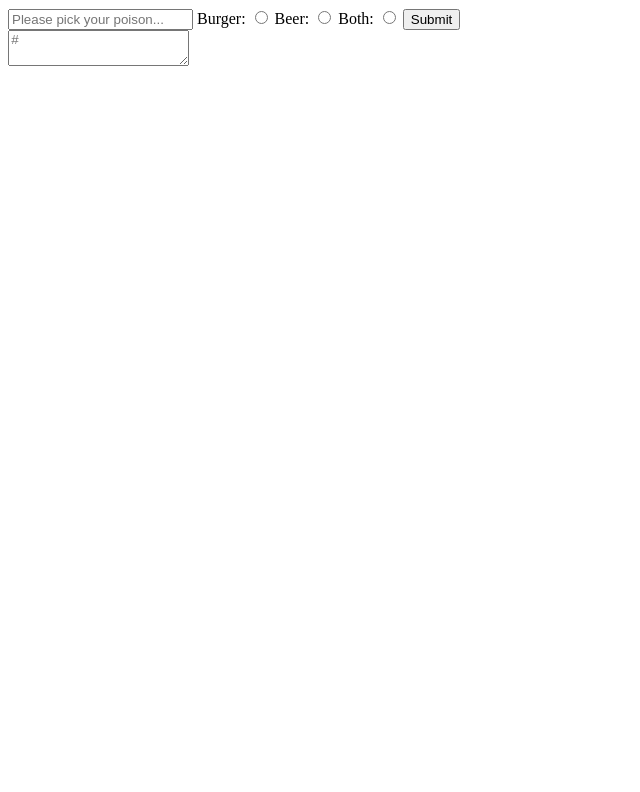
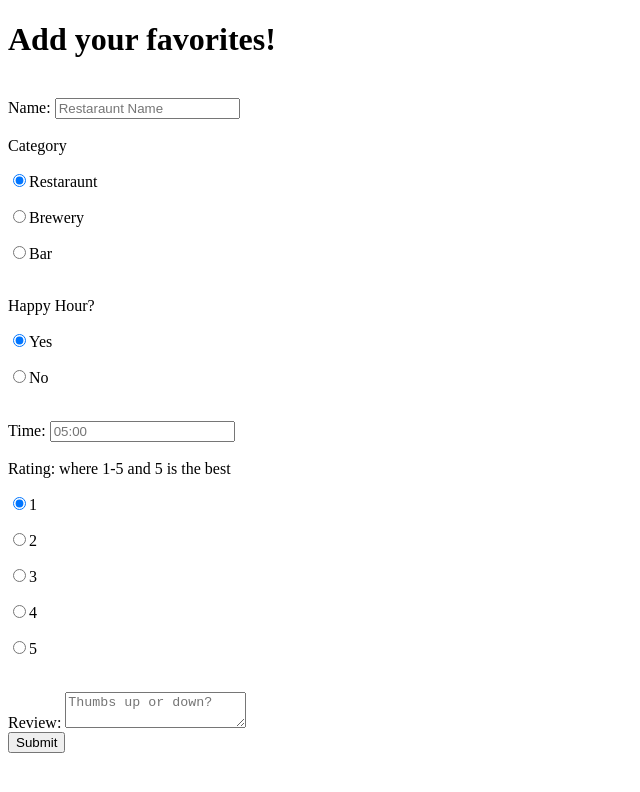
Before and after one commit to nbardoi/Burgers-n-Beer, a website: page public/add.html in a window 1280 px wide. Shown: the whole page, without its empty margins (0-640 px from the left). Drawn offline with Linux system fonts and the light colour scheme.

Commit message:
add form

```diff
--- a/public/add.html
+++ b/public/add.html
@@ -1,5 +1,6 @@
 <!DOCTYPE html>
 <html lang="en">
+
 <head>
   <meta charset="UTF-8">
   <meta name="viewport" content="width=device-width, initial-scale=1.0">
@@ -7,24 +8,80 @@
   <title>add form</title>
   <link rel="stylesheet" href="../public/css/add.css">
 </head>
+
 <body>
 
   <form action="/somewhere_else" method="GET">
 
-    <input type="text" name="choice" placeholder="Please pick your poison...">
+    <h1>Add your favorites!</h1>
 
-    Burger: <input type="radio" name="choice" value="Burger">
-    Beer: <input type="radio" name="choice" value="Beer">
-    Both: <input type="radio" name="choice" value="Both">
+    <br>
+
+    Name: <input form="form" id="name" placeholder="Restaraunt Name">
+
+    <br>
+    <br>
+
+    <label for="category_radio">Category</label>
+    <p>
+      <input type="radio" name="category" checked>Restaraunt</input>
+    </p>
+    <p>
+      <input type="radio" name="category">Brewery</input>
+    </p>
+
+    <p>
+      <input type="radio" name="category">Bar</input>
+    </p>
+
+    <br>
+
+    <label for="happy_hour_radio">Happy Hour?</label>
+    <p>
+      <input type="radio" name="yes_no" checked>Yes</input>
+    </p>
+    <p>
+      <input type="radio" name="yes_no">No</input>
+    </p>
+
+    <br>
+
+    Time: <input form="time" name="time" placeholder="05:00">
+
+    <br>
+    <br>
+
+    <label for="rating">Rating: where 1-5 and 5 is the best</label>
+    <p>
+      <input type="radio" name="rating" checked>1</input>
+    </p>
+    <p>
+      <input type="radio" name="rating">2</input>
+    </p>
+    <p>
+      <input type="radio" name="rating">3</input>
+    </p>
+    <p>
+      <input type="radio" name="rating">4</input>
+    </p>
+    <p>
+      <input type="radio" name="rating">5</input>
+    </p>
+
+    <br>
+    Review: <textarea placeholder="Thumbs up or down?"></textarea>
+
+    <br>
 
     <input type="submit" name="submit" id="submit">
 
     <br>
 
-    <textarea name="message" placeholder="#"></textarea>
+
 
   </form>
 
 
 </body>
+
 </html>
```
